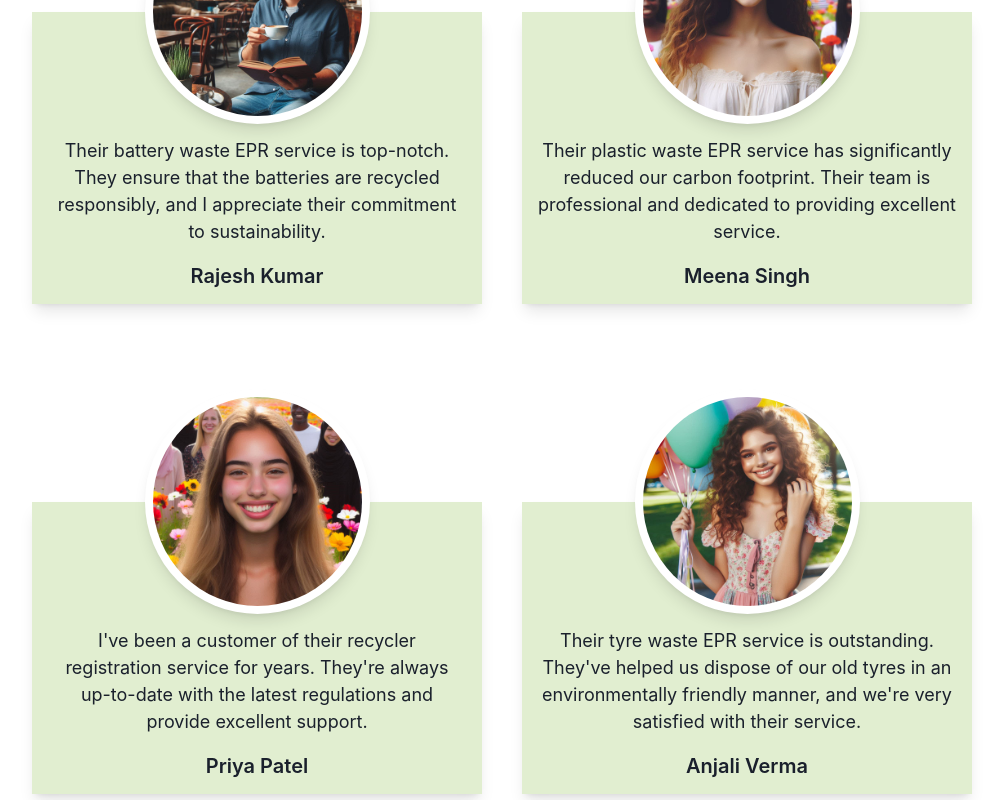
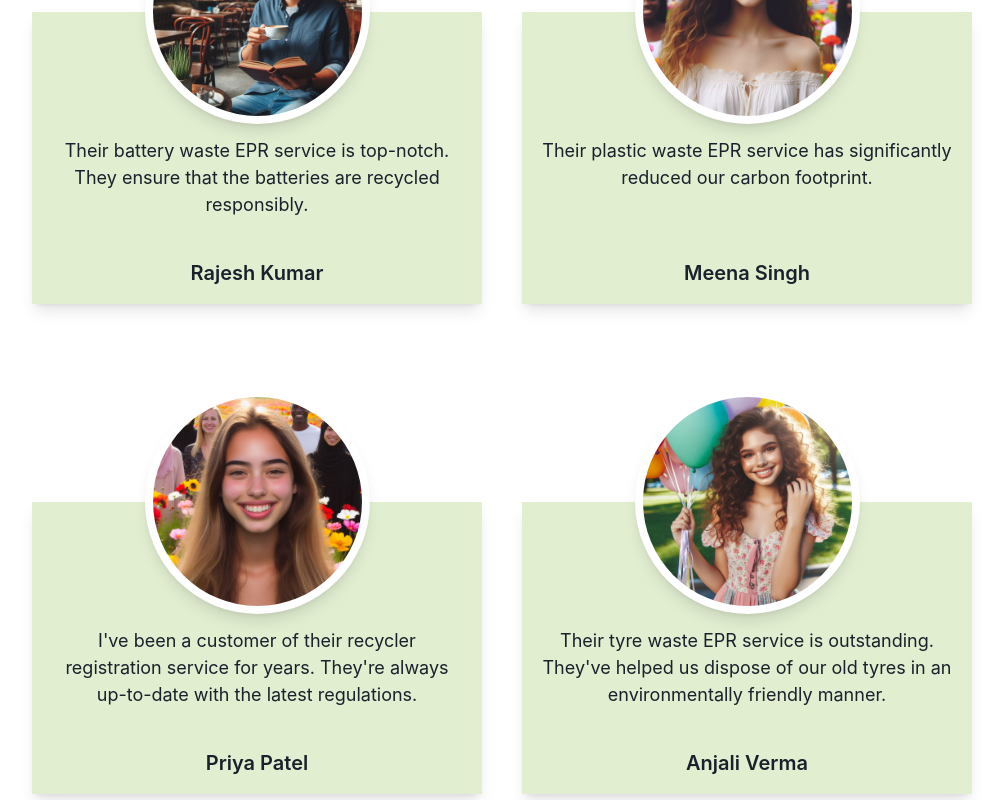
Before and after one commit to Rahulstark2/wastewise, a React (Vite) app in the folder frontend/: page / in a window 1280 px wide. Shown: the part 2880-3680 px from the top of the page, without its empty margins (138-1141 px from the left). Built offline with nearby package versions, Linux system fonts and the light colour scheme; no server answers.

Commit message:
Fixed the Testimonial Card

```diff
--- a/frontend/src/components/TestimoCard.jsx
+++ b/frontend/src/components/TestimoCard.jsx
@@ -6,7 +6,7 @@ const TestimoCard = ({ src, testimo, name }) => {
       </div>
       <div className="absolute shadow-lg bottom-0 bg-[#E1EED0] w-full h-[65%] pt-[125px] px-4">
         <div className="text-center text-[18px]">{testimo}</div>
-          <div className="text-center pt-4 text-[20px] font-semibold">{name}</div>
+        <div className="text-center pt-4 text-[20px] font-semibold absolute bottom-4 left-1/2 transform -translate-x-1/2">{name}</div>
       </div>
     </div>
   );
--- a/frontend/src/components/Testimonial.jsx
+++ b/frontend/src/components/Testimonial.jsx
@@ -23,25 +23,25 @@ const Testimonial = () => {
     {
       src: img3,
       testimo:
-        "Their battery waste EPR service is top-notch. They ensure that the batteries are recycled responsibly, and I appreciate their commitment to sustainability.",
+        "Their battery waste EPR service is top-notch. They ensure that the batteries are recycled responsibly.",
       name: "Rajesh Kumar",
     },
     {
       src: img4,
       testimo:
-        "Their plastic waste EPR service has significantly reduced our carbon footprint. Their team is professional and dedicated to providing excellent service.",
+        "Their plastic waste EPR service has significantly reduced our carbon footprint. ",
       name: "Meena Singh",
     },
     {
       src: img5,
       testimo:
-        "I've been a customer of their recycler registration service for years. They're always up-to-date with the latest regulations and provide excellent support.",
+        "I've been a customer of their recycler registration service for years. They're always up-to-date with the latest regulations.",
       name: "Priya Patel",
     },
     {
       src: img6,
       testimo:
-        "Their tyre waste EPR service is outstanding. They've helped us dispose of our old tyres in an environmentally friendly manner, and we're very satisfied with their service.",
+        "Their tyre waste EPR service is outstanding. They've helped us dispose of our old tyres in an environmentally friendly manner.",
       name: "Anjali Verma",
     },
   ];
```
Lines whose indentation alone changed are shown as unchanged.
